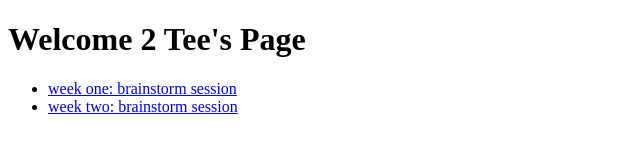
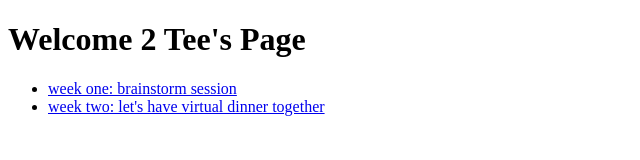
Before and after one commit to yuxingyang/PSAM-5600_Net-Art-0101, a plain HTML site: page index.html in a window 1280 px wide. Shown: the whole page, without its empty margins (0-640 px from the left). Drawn offline with Linux system fonts and the light colour scheme.

Commit message:
Update index.html

```diff
--- a/index.html
+++ b/index.html
@@ -11,7 +11,7 @@
         <h1> Welcome 2 Tee's Page</h1>
     <ul>
         <li> <a href="./week_one/ideas.html"> week one: brainstorm session</a></li>
-        <li> <a href="./week2/index.html"> week two: brainstorm session</a></li>
+        <li> <a href="./week2/index.html"> week two: let's have virtual dinner together</a></li>
     </ul>
     </main>
 
```
